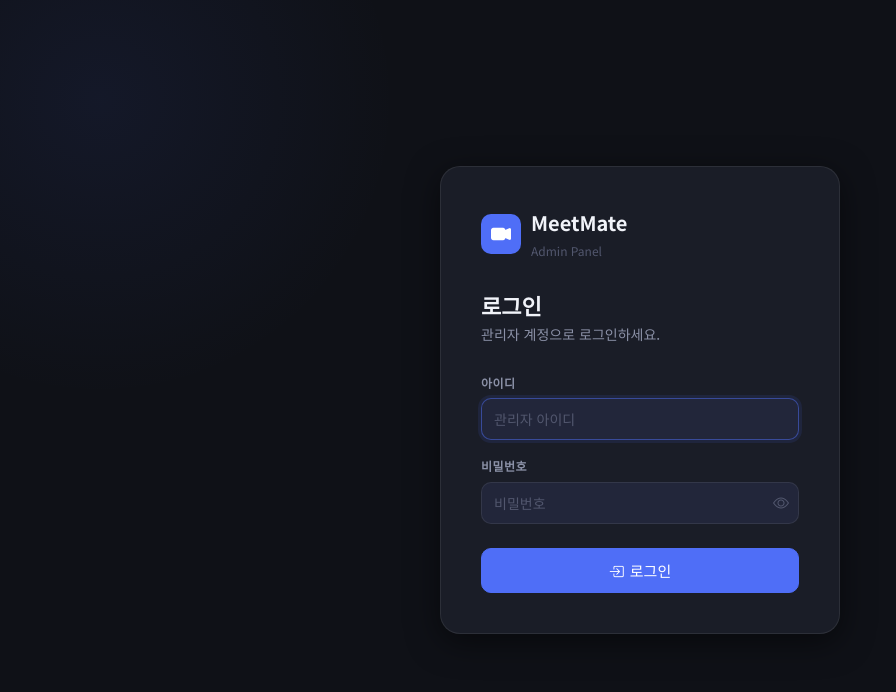
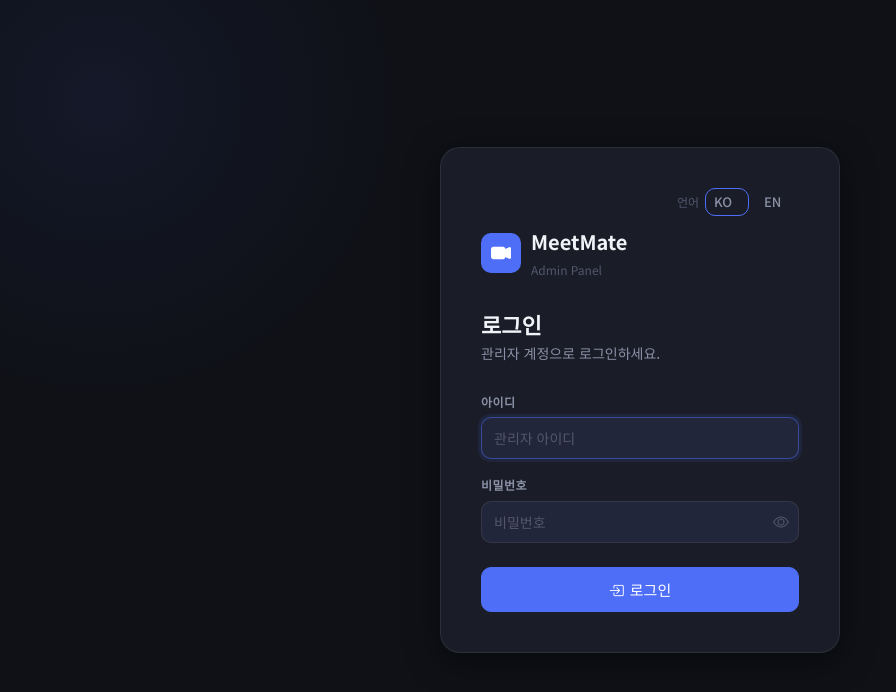
Before and after one commit to martin77th/mate_admin-1, a Next.js app: page /login in a window 1280 px wide. Shown: the top 692 px of the page, without its empty margins (0-896 px from the left). Built offline with nearby package versions, Linux system fonts and the light colour scheme.

Commit message:
feat: 로그인 페이지 언어 전환 추가

```diff
--- a/app/login/page.tsx
+++ b/app/login/page.tsx
@@ -3,15 +3,20 @@ import { useState, FormEvent } from 'react';
 import { useRouter } from 'next/navigation';
 import { login } from '@/lib/auth';
 import { useI18n } from '@/components/I18nProvider';
+import type { Locale } from '@/lib/i18n';
 
 export default function LoginPage() {
   const router = useRouter();
-  const { t } = useI18n();
+  const { locale, setLocale, t } = useI18n();
   const [authName, setAuthName] = useState('');
   const [authPassword, setAuthPassword] = useState('');
   const [showPw, setShowPw] = useState(false);
   const [loading, setLoading] = useState(false);
   const [error, setError] = useState('');
+
+  function changeLocale(nextLocale: Locale) {
+    setLocale(nextLocale);
+  }
 
   async function handleSubmit(e: FormEvent) {
     e.preventDefault();
@@ -33,6 +38,28 @@ export default function LoginPage() {
   return (
     <div className="mm-login-page">
       <div className="mm-login-card">
+        <div style={{ display: 'flex', justifyContent: 'flex-end', marginBottom: 10 }}>
+          <div style={{ display: 'flex', alignItems: 'center', gap: 6 }}>
+            <span style={{ fontSize: 12, color: 'var(--mm-text-muted)' }}>{t('common.language')}</span>
+            <button
+              type="button"
+              className="mm-btn mm-btn-ghost"
+              style={{ minWidth: 44, height: 28, padding: '0 8px', border: locale === 'ko' ? '1px solid var(--mm-primary)' : undefined }}
+              onClick={() => changeLocale('ko')}
+            >
+              KO
+            </button>
+            <button
+              type="button"
+              className="mm-btn mm-btn-ghost"
+              style={{ minWidth: 44, height: 28, padding: '0 8px', border: locale === 'en' ? '1px solid var(--mm-primary)' : undefined }}
+              onClick={() => changeLocale('en')}
+            >
+              EN
+            </button>
+          </div>
+        </div>
+
         {/* Logo */}
         <div className="mm-login-logo">
           <div className="mm-login-logo-icon">
```
